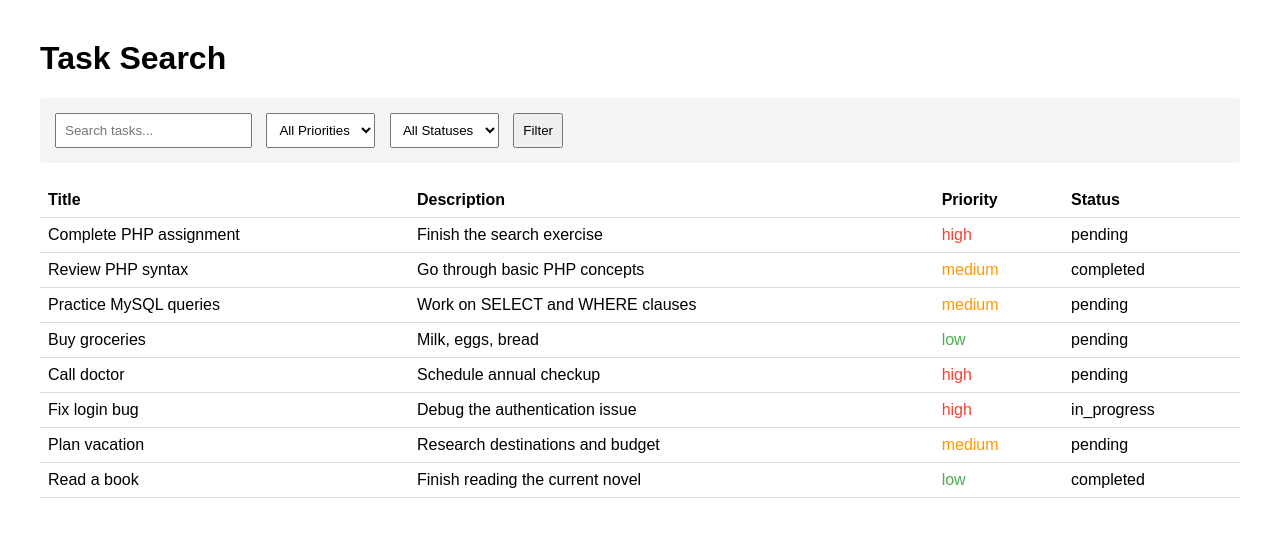
After one commit to HtetOoWaiYan/php-exercises, a PHP site: page /exercise3-search/index.php in a window 1280 px wide. The commit adds this page. Shown: the top 537 px of the page. Run offline with PHP 8.4, Linux system fonts and the light colour scheme; data comes from the database, SQL or seed files in the repository; both versions use the stored data as it was after the commit.

Commit message:
feat: add exercise 2, 3

```diff
--- a/exercise1-login/login.php
+++ b/exercise1-login/login.php
@@ -9,7 +9,7 @@ if(isset($_SESSION["loggedin"]) && $_SESSION["loggedin"] === true) {
 }
 
 // Include database configuration
-require_once "config.php";
+require_once "../config.php";
 
 // Initialize variables for form data and error messages
 $username = $password = "";
--- a/exercise1-login/signup.php
+++ b/exercise1-login/signup.php
@@ -9,7 +9,7 @@ if(isset($_SESSION["loggedin"]) && $_SESSION["loggedin"] === true) {
 }
 
 // Include database configuration
-require_once "config.php";
+require_once "../config.php";
 
 // Define variables and initialize with empty values
 $username = $password = $confirm_password = "";
--- /dev/null
+++ b/exercise3-search/index.php
@@ -0,0 +1,136 @@
+<?php
+// Include the database configuration file
+require_once "../config.php";
+
+// Get filter values from GET parameters with default values if not set
+$search = isset($_GET['search']) ? trim($_GET['search']) : '';
+$priority = isset($_GET['priority']) ? $_GET['priority'] : '';
+$status = isset($_GET['status']) ? $_GET['status'] : '';
+
+// Build the SQL query dynamically based on filters
+$sql = "SELECT * FROM tasks WHERE 1=1"; // 1=1 allows easy filter concatenation
+$params = []; // Array to store parameters for prepared statement
+
+// Add search condition if search term exists
+if ($search) {
+    $sql .= " AND (title LIKE ? OR description LIKE ?)";
+    $searchTerm = "%$search%"; // Add wildcards for partial matching
+    $params[] = $searchTerm;
+    $params[] = $searchTerm;
+}
+
+// Add priority filter if selected
+if ($priority) {
+    $sql .= " AND priority = ?";
+    $params[] = $priority;
+}
+
+// Add status filter if selected
+if ($status) {
+    $sql .= " AND status = ?";
+    $params[] = $status;
+}
+
+// Add sorting to show newest tasks first
+$sql .= " ORDER BY created_at DESC";
+
+// Prepare and execute the query
+$statement = $connection->prepare($sql);
+$statement->execute($params);
+$tasks = $statement->fetchAll(PDO::FETCH_ASSOC);
+?>
+
+<!DOCTYPE html>
+<html lang="en">
+<head>
+    <meta charset="UTF-8">
+    <meta name="viewport" content="width=device-width, initial-scale=1.0">
+    <title>Task Search</title>
+    <style>
+        body { font-family: Arial; margin: 40px; }
+        .filters {
+            margin-bottom: 20px;
+            padding: 15px;
+            background: #f5f5f5;
+            border-radius: 4px;
+        }
+        .filters input, .filters select {
+            padding: 8px;
+            margin-right: 10px;
+        }
+        table {
+            width: 100%;
+            border-collapse: collapse;
+            margin-top: 20px;
+        }
+        th, td {
+            padding: 8px;
+            text-align: left;
+            border-bottom: 1px solid #ddd;
+        }
+        .priority-high { color: #f44336; }
+        .priority-medium { color: #ff9800; }
+        .priority-low { color: #4CAF50; }
+    </style>
+</head>
+<body>
+    <main>
+        <header>
+            <h1>Task Search</h1>
+        </header>
+
+        <!-- Search and filter form -->
+        <section class="filters">
+            <form method="get">
+                <input type="text" name="search" placeholder="Search tasks..."
+                       value="<?php echo htmlspecialchars($search); ?>">
+
+                <select name="priority">
+                    <option value="">All Priorities</option>
+                    <option value="high" <?php echo $priority === 'high' ? 'selected' : ''; ?>>High</option>
+                    <option value="medium" <?php echo $priority === 'medium' ? 'selected' : ''; ?>>Medium</option>
+                    <option value="low" <?php echo $priority === 'low' ? 'selected' : ''; ?>>Low</option>
+                </select>
+
+                <select name="status">
+                    <option value="">All Statuses</option>
+                    <option value="pending" <?php echo $status === 'pending' ? 'selected' : ''; ?>>Pending</option>
+                    <option value="in_progress" <?php echo $status === 'in_progress' ? 'selected' : ''; ?>>In Progress</option>
+                    <option value="completed" <?php echo $status === 'completed' ? 'selected' : ''; ?>>Completed</option>
+                </select>
+
+                <input type="submit" value="Filter">
+                <?php if($search || $priority || $status): ?>
+                    <a href="index.php">Clear Filters</a>
+                <?php endif; ?>
+            </form>
+        </section>
+
+        <!-- Results table -->
+        <section>
+            <table>
+                <thead>
+                    <tr>
+                        <th>Title</th>
+                        <th>Description</th>
+                        <th>Priority</th>
+                        <th>Status</th>
+                    </tr>
+                </thead>
+                <tbody>
+                    <?php foreach($tasks as $task): ?>
+                    <tr>
+                        <td><?php echo htmlspecialchars($task['title']); ?></td>
+                        <td><?php echo htmlspecialchars($task['description']); ?></td>
+                        <td class="priority-<?php echo $task['priority']; ?>">
+                            <?php echo htmlspecialchars($task['priority']); ?>
+                        </td>
+                        <td><?php echo htmlspecialchars($task['status']); ?></td>
+                    </tr>
+                    <?php endforeach; ?>
+                </tbody>
+            </table>
+        </section>
+    </main>
+</body>
+</html>
```
Also changed, not shown: exercise2-crud/index.php (added, +81 -0 lines), exercise2-crud/schema.sql (added, +16 -0 lines), exercise2-crud/task_form.php (added, +116 -0 lines), exercise3-search/schema.sql (added, +22 -0 lines), README.md, config.php (renamed from exercise1-login/config.php).
